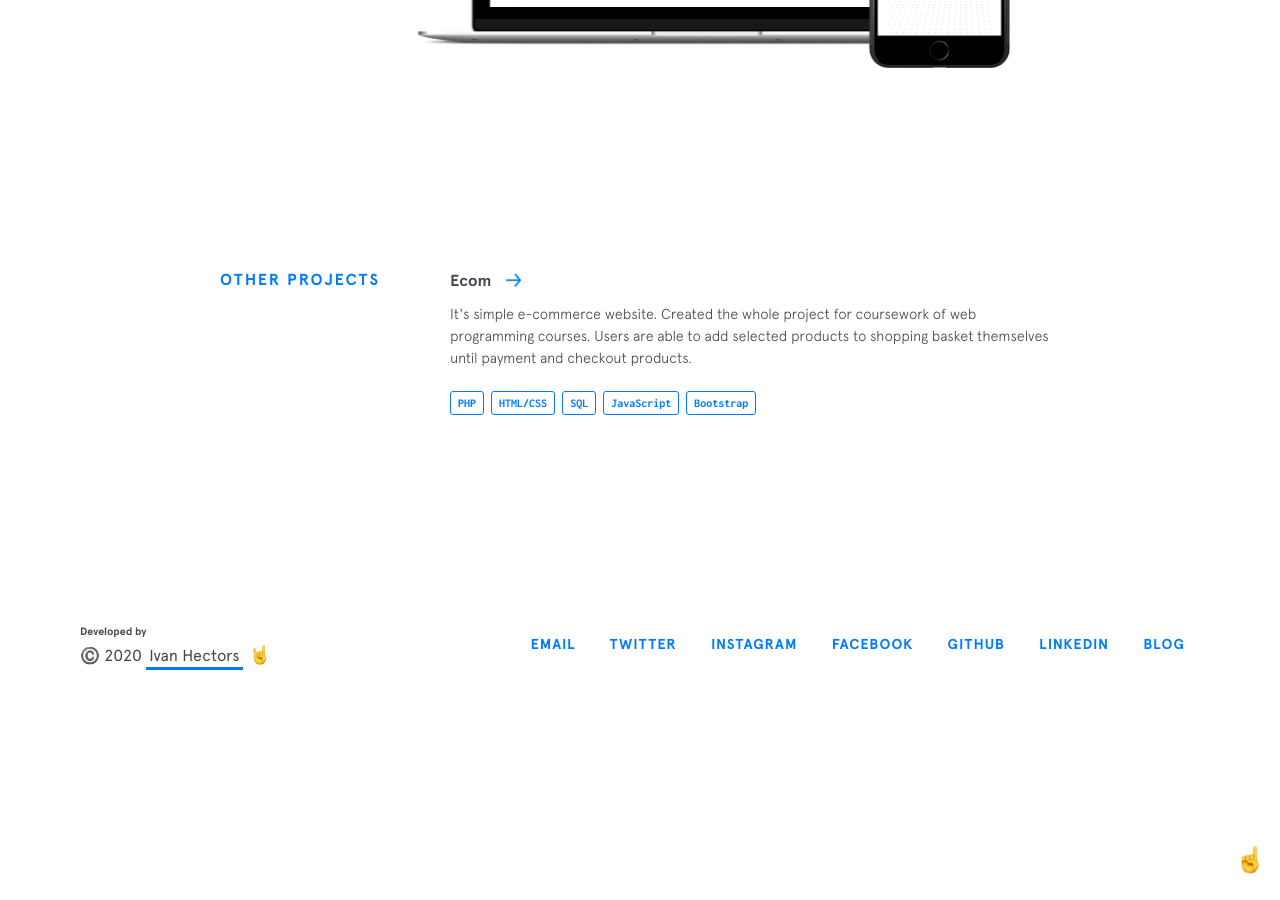
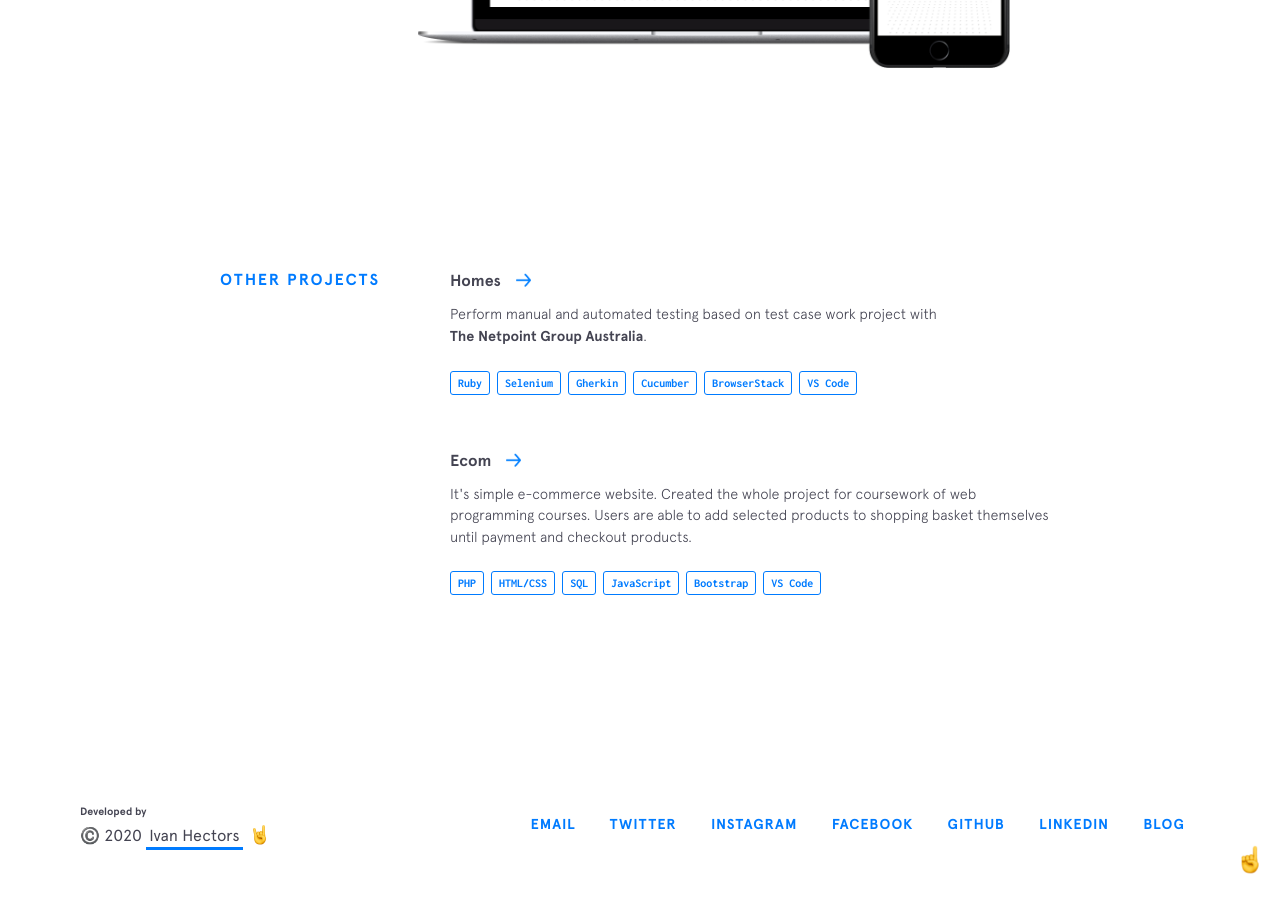
Before and after one commit to ivanhectors/ivanhectors.github.io, a Jekyll site: the page built from index.html, in a window 1280 px wide and 900 px high, scrolled down 3399 px. Built offline with Jekyll 4.4.1, drawn with Linux system fonts in a browser that asks for light colours; nearby versions of some CDN libraries; before the commit the page ends 4119 px from its top, so only the background shows below that.

Commit message:
Update other-projects.yml

```diff
--- a/_data/other-projects.yml
+++ b/_data/other-projects.yml
@@ -1,3 +1,15 @@
+- name: Homes
+  url: https://homes.com.au/
+  code: https://github.com/ivanhectors/homes/
+  description: Perform manual and automated testing based on test case work project with <a class="underline-link" href="https://netpoint.group" target="_blank">The Netpoint Group Australia</a>.
+  used:
+    - thing: Ruby
+    - thing: Selenium
+    - thing: Gherkin
+    - thing: Cucumber
+    - thing: BrowserStack
+    - thing: VS Code
+
 - name: Ecom
   url: https://github.com/ivanhectors/ecom/
   code: https://github.com/ivanhectors/ecom/
@@ -8,18 +20,8 @@
     - thing: SQL
     - thing: JavaScript
     - thing: Bootstrap
+    - thing: VS Code
 
-# - name: Halcyon Theme
-#   url: https://bchiang7.github.io/halcyon-site/
-#   code: https://github.com/bchiang7/halcyon-site
-#   description: A minimal, dark theme for Sublime Text, Atom, VS Code, and more published to <a class="underline-link" href="https://packagecontrol.io/packages/Halcyon%20Theme">Package Control</a>, <a class="underline-link" href="https://atom.io/themes/halcyon-syntax">Atom Package Manager</a>, <a class="underline-link" href="https://marketplace.visualstudio.com/items?itemName=brittanychiang.halcyon-vscode">Visual Studio Marketplace</a>, and <a class="underline-link" href="https://www.npmjs.com/package/hyper-halcyon-theme">NPM</a>.
-#   used:
-#     - thing: Gatsby
-#     - thing: Sublime Text
-#     - thing: Atom
-#     - thing: VS Code
-#     - thing: iTerm2
-#     - thing: Hyper
 
 # - name: Lonely Planet DBMS
 #   url: https://github.com/bchiang7/CS3200-Project
```
